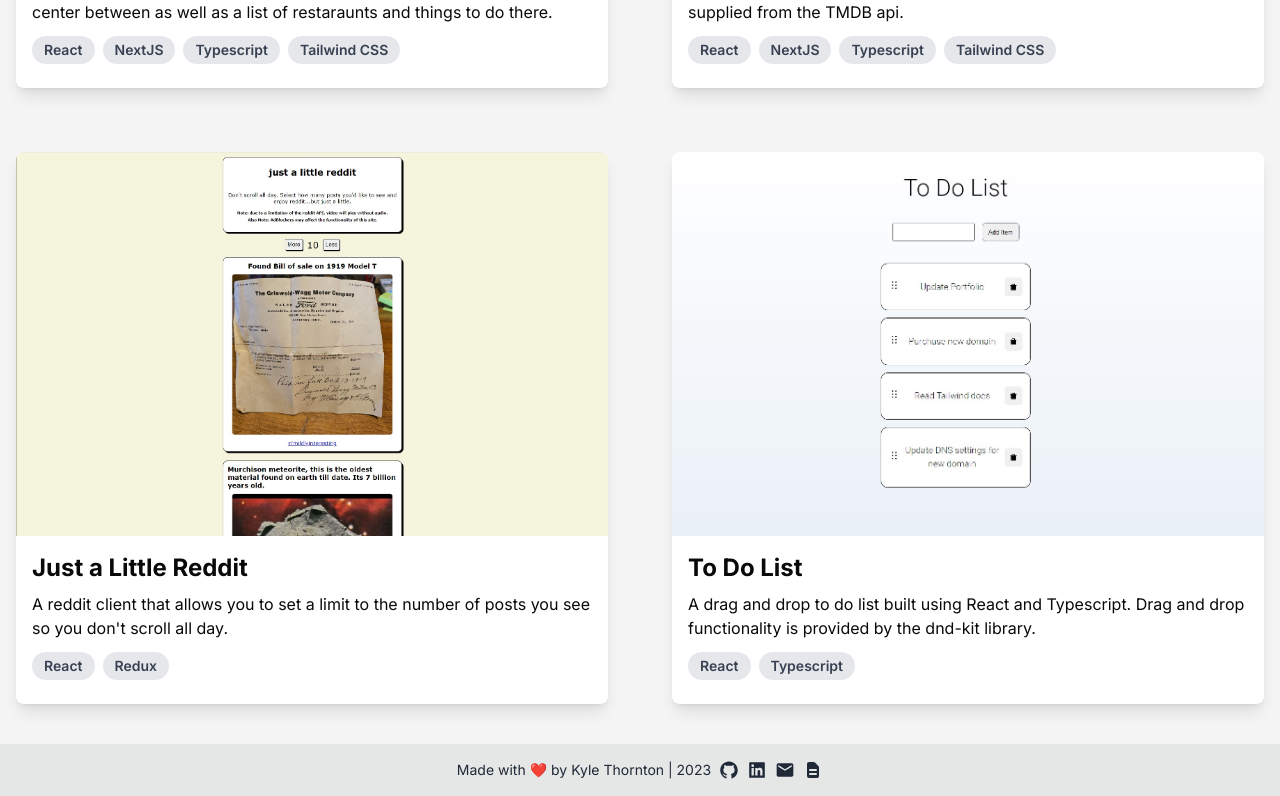
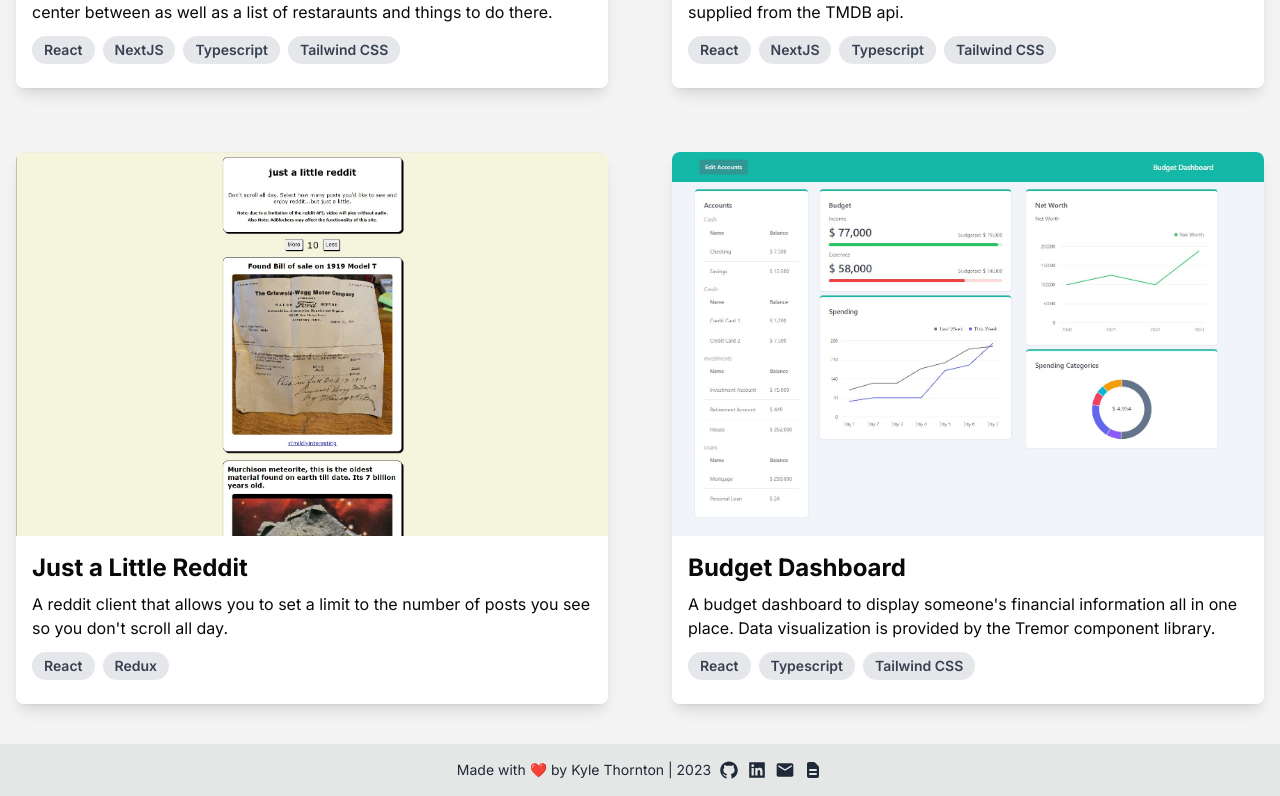
Before and after one commit to KyleMThornton/kyle-thornton-portfolio, a Next.js app: page / in a window 1280 px wide. Shown: the part 1286-2082 px from the top of the page. Built offline with nearby package versions, Linux system fonts and the light colour scheme.

Commit message:
Replace todo with budget dashboard

```diff
--- a/components/Projects.tsx
+++ b/components/Projects.tsx
@@ -1,5 +1,10 @@
 import ProjectCard from "./ProjectCard";
-import { justALittleRedditData, midpointProjectData, entertainmentDatabaseData, toDoData } from "./ProjectData";
+import {
+  justALittleRedditData,
+  midpointProjectData,
+  entertainmentDatabaseData,
+  budgetData,
+} from "./ProjectData";
 
 export default function Projects() {
   return (
@@ -10,7 +15,7 @@ export default function Projects() {
         <ProjectCard projectData={midpointProjectData} />
         <ProjectCard projectData={entertainmentDatabaseData} />
         <ProjectCard projectData={justALittleRedditData} />
-        <ProjectCard projectData={toDoData} />
+        <ProjectCard projectData={budgetData} />
       </div>
     </div>
   );
```
